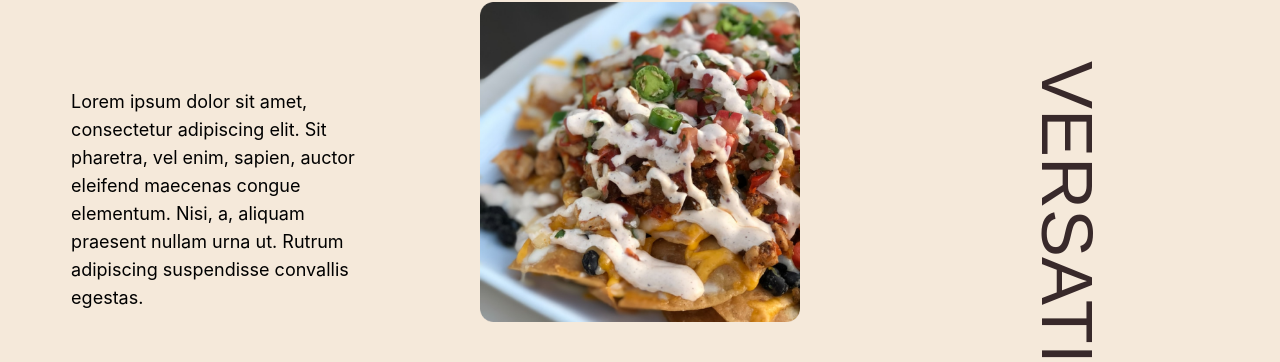
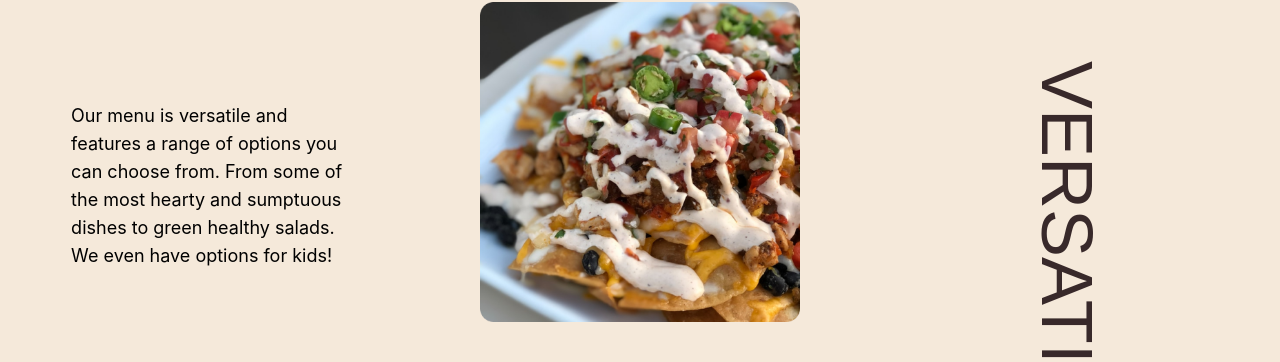
Before and after one commit to suyashrastogi7/back40grill, a React (Create React App) app: page / in a window 1280 px wide. Shown: the part 1658-2020 px from the top of the page. Built offline with nearby package versions, Linux system fonts and the light colour scheme; what react-locomotive-scroll would draw is missing.

Commit message:
Updated texts

```diff
--- a/src/Components/Bar/index.js
+++ b/src/Components/Bar/index.js
@@ -17,9 +17,9 @@ const Bar = () => {
       <div className="flex flex-col justify-center items-center grow">
         <img src={patio} alt="patio" className="mb-9" />
         <p className="md:w-full md:text-lg text-xl  text-center">
-          Lorem ipsum dolor sit amet, consectetur adipiscing elit. Velit tortor
-          dignissim lacus neque neque. Egestas in amet, quis quam vitae. Sit
-          viverra scelerisque ullamcorper amet vulputate a vitae.
+          We believe beverages are an important part of the dining experience.
+          You'll find our bar stacked with all your favorite drinks and
+          cocktails.
         </p>
       </div>
       <div className="border-l border-[#1D1213]"></div>
--- a/src/Components/Footer/index.js
+++ b/src/Components/Footer/index.js
@@ -3,6 +3,7 @@ import React from "react";
 //Images
 import up from "../../Images/up.svg";
 import logo from "../../Images/logo.svg";
+import Union from "../../Images/Union.svg";
 
 const Footer = () => {
   return (
@@ -119,6 +120,8 @@ const Footer = () => {
           Reservations on Call !
         </h1>
       </div>
+
+      <img src={Union} className="mt-7 h-12" alt="thankyou" />
     </div>
   );
 };
--- a/src/Components/Intro/index.css
+++ b/src/Components/Intro/index.css
@@ -3,7 +3,7 @@
 }
 
 .tooltip::after {
-    content: "  ";
+  content: "  ";
   position: absolute;
   bottom: 100%;  /* At the top of the tooltip */
   left: 50%;
@@ -12,3 +12,10 @@
   border-style: solid;
   border-color: transparent transparent black transparent;
 }
+
+.custom-shadow {
+  background: radial-gradient(55% 55% at 50% 50%, #1D1213 0%, rgba(196, 196, 196, 0.375) 90%);
+  background-blend-mode: multiply;
+  position: absolute;
+  top: 0;
+}
--- a/src/Components/Intro/index.js
+++ b/src/Components/Intro/index.js
@@ -64,7 +64,8 @@ const Intro = () => {
           </div>
         </div>
       </div>
-      <div className="bg-[#F5E9DA] md:grow grow-0 md:h-full h-2/5 md:mt-0 mt-9 md:w-auto w-full md:flex md:justify-center md:items-center inline-block">
+      <div className="bg-[#F5E9DA] md:grow grow-0 md:h-full h-2/5 md:mt-0 mt-9 md:w-auto w-full md:flex md:justify-center md:items-center inline-block relative">
+        <div className="custom-shadow h-full w-full -translate-x-13"></div>
         <img
           src={burger}
           className="md:h-5/6 low-img h-full md:mx-0 mx-auto md:-translate-y-0 -translate-y-12 rounded-xl hover:shadow-2xl hover:scale-105 md:hover:-translate-y-3 hover:-translate-y-16 transition ease-in-out"
--- a/src/Components/Menu/index.js
+++ b/src/Components/Menu/index.js
@@ -13,10 +13,9 @@ const Menu = () => {
     <div className="h-screen low w-screen bg-[#F5E9DA] md:grid md:grid-cols-3 flex flex-col items-center justify-around py-7">
       <div className="md:flex md:flex-col static md:h-full h-auto items-center justify-around">
         <p className="2xl:w-1/2 md:inline-block hidden lg:w-2/3 md:w-1/2 2xl:text-xl lg:text-lg">
-          Lorem ipsum dolor sit amet, consectetur adipiscing elit. Sit pharetra,
-          vel enim, sapien, auctor eleifend maecenas congue elementum. Nisi, a,
-          aliquam praesent nullam urna ut. Rutrum adipiscing suspendisse
-          convallis egestas.
+          Our menu is versatile and features a range of options you can choose
+          from. From some of the most hearty and sumptuous dishes to green
+          healthy salads. We even have options for kids!
         </p>
         <h1 className="md:-rotate-90 -rotate-0 2xl:text-8xl lg:text-7xl md:text-8xl text-6xl md:mb-0 mb-6 text-[#38292A]">
           MENU
--- a/src/Components/Offers/index.js
+++ b/src/Components/Offers/index.js
@@ -16,9 +16,8 @@ const Offers = () => {
           KEEP AN EYE OUT
         </h1>
         <p className="2xl:w-1/2 lg:w-2/3 md:w-1/2 text-xl my-3 mx-auto">
-          Lorem ipsum dolor sit amet, consectetur adipiscing elit. Consectetur
-          est vel elit quam lacus ac malesuada. Facilisi urna, dignissim
-          pellentesque mi integer volutpat. Vitae fermentum urna lectus odio.
+          We regularly post our specials, combos, and other offers for the day
+          on our Facebook and Instagram pages. Don't think you'd wanna miss out!
         </p>
         <div className="flex justify-center">
           <img
```
Also changed, not shown: src/Images/Union.svg (added).
